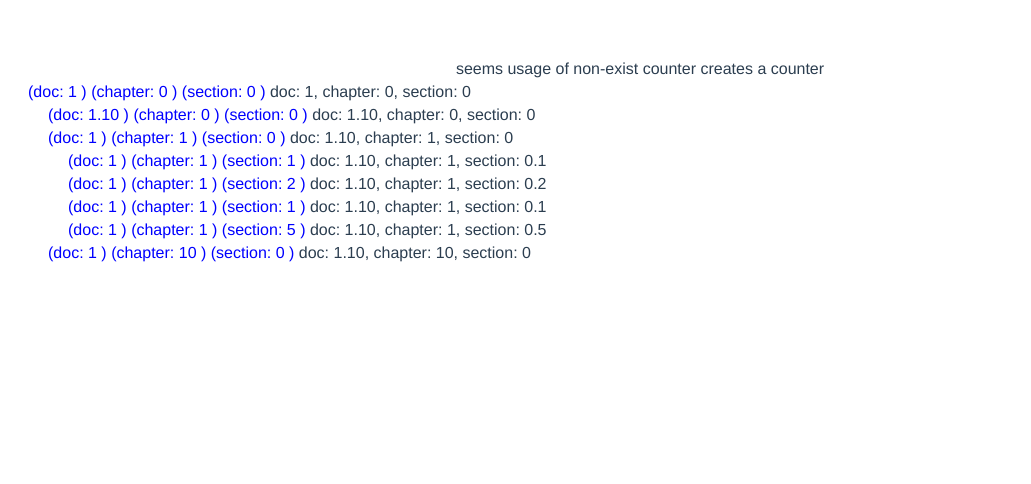
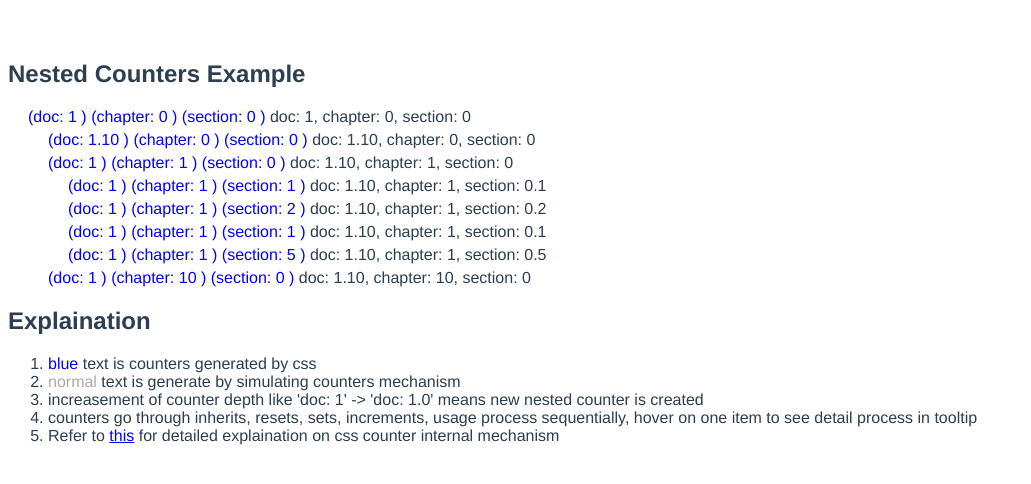
Before and after one commit to marked42/vue-examples, a Vue app: page /#/css_counters in a window 1280 px wide. Shown: the top 484 px of the page, without its empty margins (0-1031 px from the left). Built offline with nearby package versions, Linux system fonts and the light colour scheme.

Commit message:
finish css nested counters example

```diff
--- a/src/components/CssCounters.vue
+++ b/src/components/CssCounters.vue
@@ -1,8 +1,25 @@
 <template>
-  <div>
-    seems usage of non-exist counter creates a counter
+  <div style='text-align: left;'>
+    <h2>Nested Counters Example</h2>
     <nested-counters v-bind="counters1">
     </nested-counters>
+    <h2>
+      Explaination
+    </h2>
+    <ol style='text-align: left;'>
+      <li><span style='color: blue;'>blue</span> text is counters generated by css</li>
+      <li><span style='color: darkgray;'>normal</span> text is generate by simulating counters mechanism</li>
+      <li>increasement of counter depth like 'doc: 1' -> 'doc: 1.0' means new nested counter is created</li>
+      <li>
+        counters go through inherits, resets, sets, increments, usage process sequentially,
+        hover on one item to see detail process in tooltip
+      </li>
+      <li>
+        Refer to
+        <a href="https://github.com/marked42/learning-notes/blob/dev/css/css.md#counters">this</a>
+        for detailed explaination on css counter internal mechanism
+      </li>
+    </ol>
   </div>
 </template>
 
--- a/src/components/NestedCounters.vue
+++ b/src/components/NestedCounters.vue
@@ -1,16 +1,19 @@
 <template>
   <div :style="counterCssRule">
+    <span>
       {{ countersText }}
-    <nested-counters v-if="children" v-for="(child, index) in children" :key="index" v-bind="child">
-    </nested-counters>
-
       <ol class='tooltip'>
+        <h3>counter process steps</h3>
         <li class="counter-step-inherit">{{inheritsText}}</li>
         <li class="counter-step-reset">{{resetsText}}</li>
         <li class="counter-step-set">{{setsText}}</li>
         <li class="counter-step-increment">{{incrementsText}}</li>
-      <li class="counter-step-use">{{countersText}}</li>
+        <li class="counter-step-usage">{{usageText}}</li>
       </ol>
+    </span>
+    <nested-counters v-if="children" v-for="(child, index) in children" :key="index" v-bind="child">
+    </nested-counters>
+
   </div>
 </template>
 
@@ -28,19 +31,59 @@ export default {
     resets: Array,
     sets: Array,
     increments: Array,
+    usage: Object,
   },
   computed: {
     inheritsText() {
-      return `inherit: `
+      const { inherits } = this
+
+      const result = Object.keys(inherits).map(key => {
+        return `${key} = ${inherits[key].join('.')}`
+      })
+      return `inherits: ${result.length > 0 ? result.join(',') : 'nothing'}`
     },
     resetsText() {
-      return ','
+      const { resets } = this
+
+      const result = resets.map(({name, value}) => {
+        return `${name} ${value}`
+      })
+      return `resets: 'counter-reset: ${result.length > 0 ? result.join(' ') : 'none'};'`
     },
     setsText() {
-      return ''
+      const { sets } = this
+
+      const result = sets.map(({name, value}) => {
+        return `${name} ${value}`
+      })
+      return `sets: 'counter-set: ${result.length > 0 ? result.join(' ') : 'none'};'`
     },
     incrementsText() {
-      return ''
+      const { increments } = this
+
+      const result = increments.map(({name, value}) => {
+        return `${name} ${value}`
+      })
+      return `increments: 'counter-increment: ${result.length > 0 ? result.join(' ') : 'none'};'`
+    },
+    usageText() {
+      const { usage } = this
+
+      if (!usage) {
+        return 'usage: '
+      }
+
+      const counterUsage = !usage.counter ? ''
+        : usage.counter.map(({ name, style }) => {
+          return `counter(${name}, ${style || 'none'})`
+        }).join(' ')
+
+      const countersUsage = !usage.counters ? ''
+        : usage.counters.map(({ name, delimieter, style }) => {
+          return `counters(${name}, ${delimieter},${style || 'none'})`
+        }).join(' ')
+
+      return `usage:\n\t${counterUsage}\n\t${countersUsage}`
     },
     counterCssRule() {
       const { resets, sets, increments } = this
@@ -68,13 +111,19 @@ div
     color blue
   .tooltip
     display none
+    width fit-content
+    z-index 1
+    li
+      white-space nowrap
+  &>span
+    position relative
     &:hover
       &>.tooltip
         display initial
         position absolute
-      left 10%
+        left 100%
         padding 10px
         background gray
-      // border 1px solid lightblue
-      list-style inside
+        color white
+        list-style-position inside
 </style>
```
Lines whose indentation alone changed are shown as unchanged.
